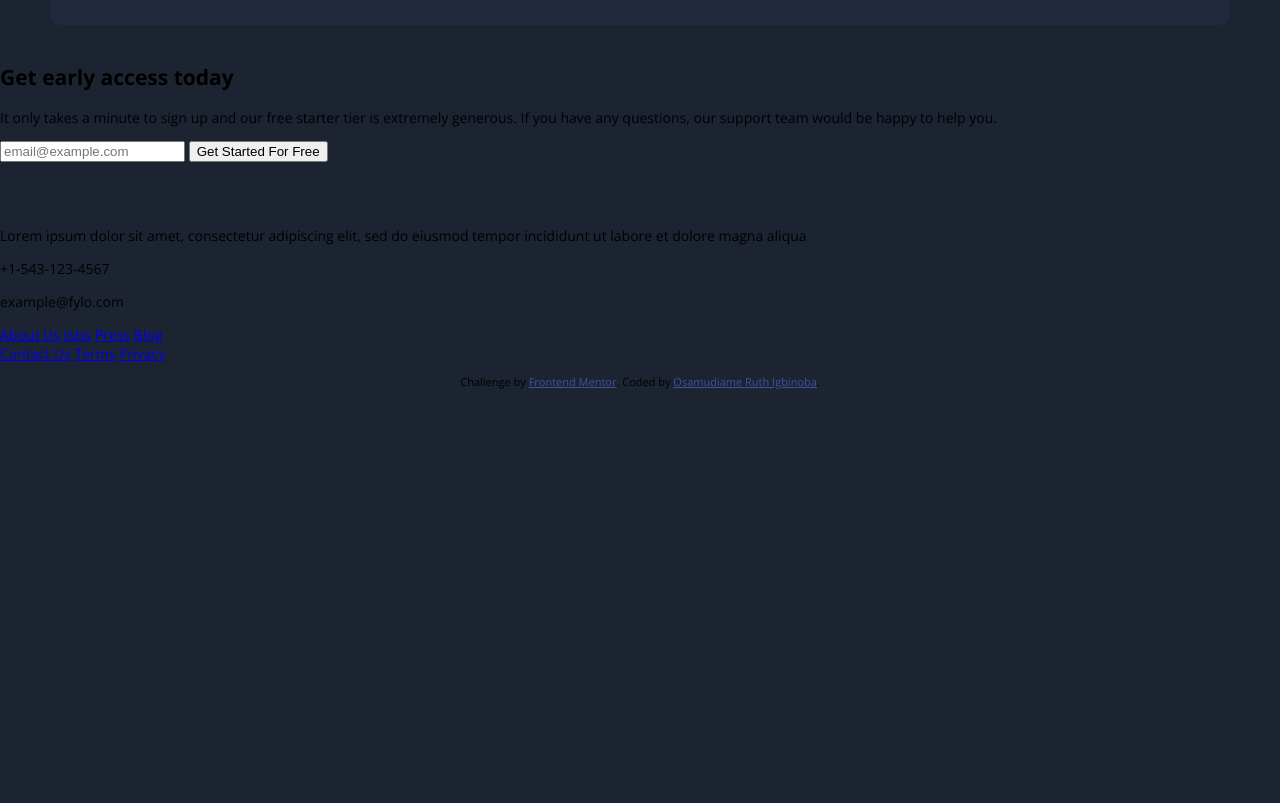
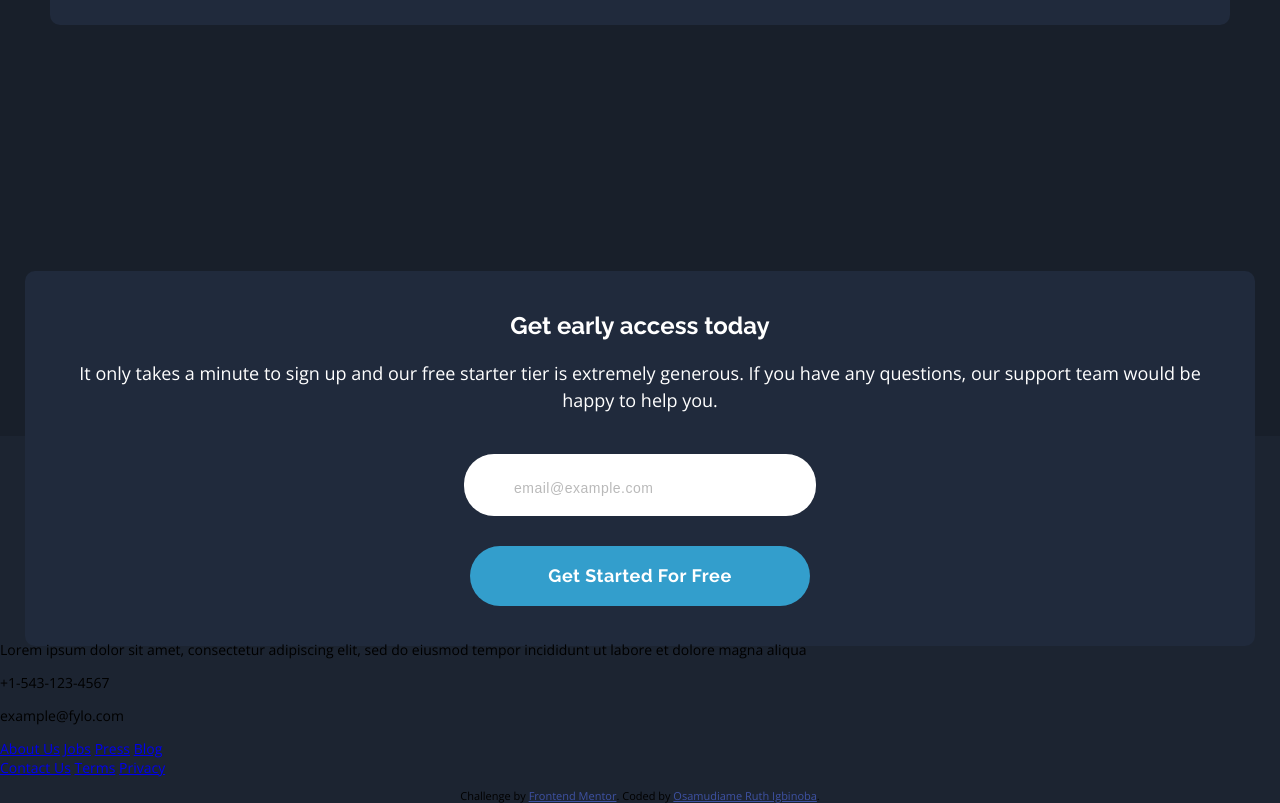
Before and after one commit to Mudi-Igbinoba/Frontend-Mentor-Fylo-Dark-Theme, a plain HTML site: page index.html in a window 1280 px wide. Shown: the part 4823-5626 px from the top of the page. Before the commit the page ends 5212 px from the top, so only its background shows below. Drawn offline with nearby package versions, Linux system fonts and the light colour scheme.

Commit message:
added styles to sign-in section

```diff
--- a/assets/style.css
+++ b/assets/style.css
@@ -45,6 +45,7 @@ html, body {
   header a:hover {
     text-decoration: underline;
     font-weight: 700;
+    cursor: pointer;
   }
 
 /* Features  */
@@ -111,10 +112,12 @@ html, body {
     font-weight: 700;
     font-size: 18px;
     letter-spacing: 0.5px;
+    outline: none;
   }
 
   #feature-1 button:hover {
     background-color: hsl(176, 68%, 64%);
+    cursor: pointer;
   }
 
   #feature-2 {
@@ -296,11 +299,14 @@ html, body {
 
   #feature-6 a:hover {
     color: hsl(0, 0%, 100%);
+    cursor: pointer;
+
   }
 
   #feature-6 a img:hover {
     filter: grayscale();
     border-bottom: 1px solid hsl(0, 0%, 100%);
+    cursor: pointer;
   }
 
 /* Team */
@@ -315,6 +321,7 @@ html, body {
     background-size: 7%;
     /* height: fit-content;
     width: fit-content; */
+    height: 950px;
   }
 
   #team-1 {
@@ -492,8 +499,82 @@ html, body {
 /* Sign In */
   #sign-in {
     position: relative;
-    top: 150px;
+    top: 10px;
+    background-color: hsl(218, 28%, 13%);
+    /* padding-top: 100px; */
   }
+
+  .sign-in-div {
+    position: relative;
+    margin: 0px 25px;
+    background-color: hsl(219, 30%, 18%);
+    padding-top: 20px;
+    padding-bottom: 70px;
+    padding-left: 30px;
+    padding-right: 30px;
+    border-radius: 10px;
+    top: 210px;
+  }
+
+  .sign-in-div h2 {
+    color: hsl(0, 0%, 100%);
+    font-family: Raleway, sans-serif;
+    text-align: center;
+    font-size: 24px;
+  }
+
+  .sign-in-div p {
+    color: hsl(0, 0%, 100%);
+    font-size: 18px;
+    line-height: 27px;
+    text-align: center;
+  }
+
+  .input-1 {
+    display: block;
+    margin: auto;
+    width: 300px;
+    height: 60px;
+    border: none;
+    border-radius: 30px;
+    margin-top: 40px;
+    outline: none;
+    padding-left: 50px;
+  }
+
+
+  .input-1::placeholder {
+    position: relative;
+    /* left: 30px; */
+    top: 4px;
+    opacity: 0.5;
+    font-size: 14px;
+    letter-spacing: 0.5px;
+  }
+
+  .input-2 {
+    display: block;
+    position: relative;
+    top: 30px;
+    margin: auto;
+    width: 340px;
+    height: 60px;
+    border: none;
+    border-radius: 30px;
+    background-color: hsl(198, 60%, 50%);
+    color: hsl(0, 0%, 100%);
+    font-family: Raleway, sans-serif;
+    font-weight: 700;
+    font-size: 18px;
+    letter-spacing: 0.5px;
+    outline: none;
+  }
+
+  .input-2:hover {
+    background-color: hsl(176, 68%, 64%);
+    cursor: pointer;
+  }
+
 
 /* Footer */
   footer {
--- a/index.html
+++ b/index.html
@@ -116,15 +116,17 @@
   </section>
 
   <section id="sign-in">
-    <h2>Get early access today</h2>
+    <div class="sign-in-div">
+      <h2>Get early access today</h2>
 
-    <p>It only takes a minute to sign up and our free starter tier is extremely generous. If you have any questions, our support team would be happy to help you.</p>
+      <p>It only takes a minute to sign up and our free starter tier is extremely generous. If you have any questions, our support team would be happy to help you.</p>
 
-    <form action="#">
-      <input type="email" placeholder="email@example.com">
+      <form action="#">
+        <input class="input-1" type="email" placeholder="email@example.com">
 
-      <input type="button" value="Get Started For Free">
-    </form>
+        <input class="input-2" type="submit" value="Get Started For Free">
+      </form>
+    </div>
   </section>
 
   <footer>
```
